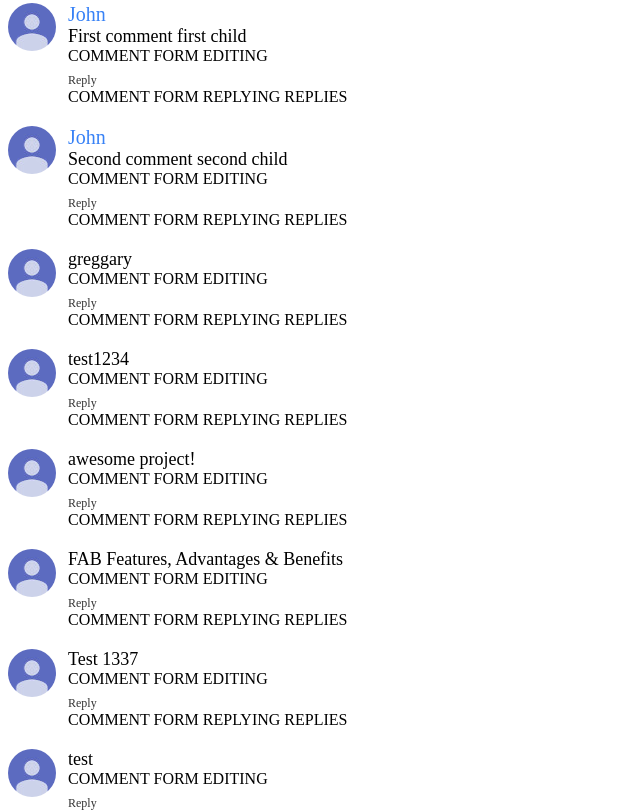
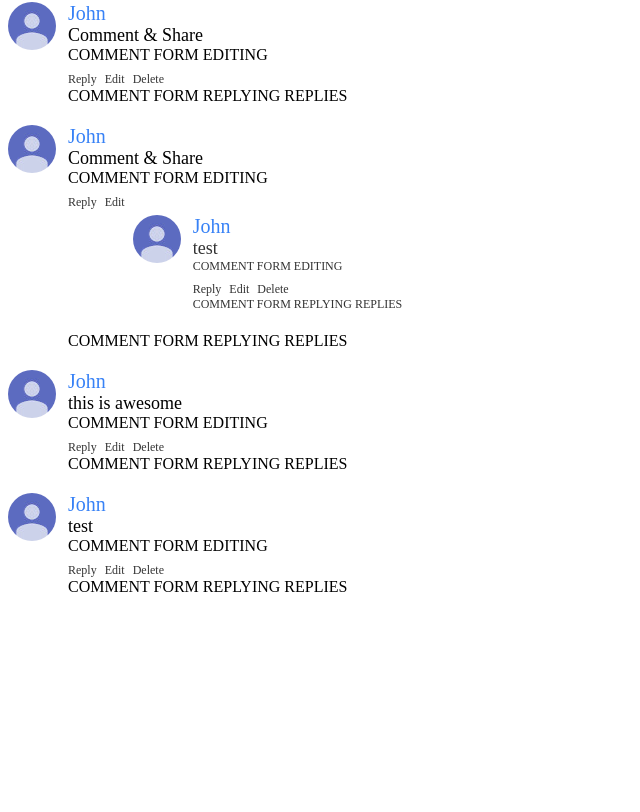
Before and after one commit to httpcyberdata/comments_angular, an Angular app: page / in a window 1280 px wide. Shown: the part 595-1407 px from the top of the page, without its empty margins (0-640 px from the left). After the commit the page ends 1211 px from the top, so only its background shows below. Built offline with nearby package versions, Linux system fonts and the light colour scheme; data requests are answered from the project's data file.

Commit message:
replies to comments and nested replies to comment to show the form works as it shows the form

```diff
--- a/db.json
+++ b/db.json
@@ -1,98 +1,44 @@
 {
   "comments": [
     {
-      "id": "1",
-      "body": "First comment",
-      "username": "Jack",
+      "body": "Subsribe and like!",
+      "parentId": null,
+      "createdAt": "2022-11-23T20:40:18.947Z",
       "userId": "1",
-      "parentId": null,
-      "createdAt": "2021-08-16T23:00:33.010+02:00"
+      "username": "John",
+      "id": 1
     },
     {
-      "id": "2",
-      "body": "Second comment",
+      "body": "Comment & Share",
+      "parentId": null,
+      "createdAt": "2022-11-23T20:40:28.238Z",
+      "userId": "1",
       "username": "John",
-      "userId": "2",
-      "parentId": null,
-      "createdAt": "2021-08-16T23:00:33.010+02:00"
+      "id": 2
     },
     {
-      "id": "3",
-      "body": "First comment first child",
+      "body": "Comment & Share",
+      "parentId": null,
+      "createdAt": "2022-11-23T20:40:32.775Z",
+      "userId": "1",
       "username": "John",
-      "userId": "2",
-      "parentId": "1",
-      "createdAt": "2021-08-16T23:00:33.010+02:00"
+      "id": 3
     },
     {
-      "id": "4",
-      "body": "Second comment second child",
+      "body": "this is awesome",
+      "parentId": 1,
+      "createdAt": "2022-11-23T20:52:59.647Z",
+      "userId": "1",
       "username": "John",
-      "userId": "2",
-      "parentId": "2",
-      "createdAt": "2021-08-16T23:00:33.010+02:00"
-    },
-    {
-      "body": "greggary",
-      "parentId": null,
-      "id": "VPnu254"
-    },
-    {
-      "body": "test1234",
-      "parentId": null,
-      "id": "z2jMZy_"
-    },
-    {
-      "body": "awesome project!",
-      "parentId": null,
-      "id": "el3rDTf"
-    },
-    {
-      "body": "FAB Features, Advantages & Benefits",
-      "parentId": null,
-      "id": "10TjJaw"
-    },
-    {
-      "body": "Test 1337",
-      "parentId": null,
-      "id": "SZ47S_y"
+      "id": 4
     },
     {
       "body": "test",
-      "parentId": null,
-      "id": "UMOevkJ"
-    },
-    {
-      "body": "test test",
-      "parentId": null,
-      "createdAt": "2022-11-23T12:28:50.375Z",
+      "parentId": 3,
+      "createdAt": "2022-11-23T20:59:25.163Z",
       "userId": "1",
       "username": "John",
-      "id": "gscc-Iu"
-    },
-    {
-      "body": "one more comment",
-      "parentId": null,
-      "createdAt": "2022-11-23T13:03:35.807Z",
-      "userId": "1",
-      "username": "John",
-      "id": "ymfy0wO"
-    },
-    {
-      "body": "testing again",
-      "parentId": null,
-      "createdAt": "2022-11-23T13:27:55.785Z",
-      "userId": "1",
-      "username": "John",
-      "id": "4WpAroI"
-    },
-    {
-      "body": "test",
-      "parentId": "1",
-      "createdAt": "2022-11-23T20:27:01.817Z",
-      "userId": "1",
-      "username": "John",
-      "id": "i6PiH91"
+      "id": 5
     }
   ]
 }
--- a/src/app/comments/components/comment/comment.component.html
+++ b/src/app/comments/components/comment/comment.component.html
@@ -35,6 +35,20 @@
 
 				>
 			</comment-form>
+			<div class="replies" *ngIf="replies.length > 0">
+				<comment
+					*ngFor="let reply of replies"
+					[comment]="reply"
+					(setActiveComment)="setActiveComment.emit($event)"
+					[activeComment]="activeComment"
+					(addComment)="addComment.emit($event)"
+					[parentId]="comment.id"
+					[replies]="[]"
+					[currentUserId]="currentUserId"
+					>
+
+				</comment>
+			</div>
 
 		</div>
 			COMMENT FORM REPLYING REPLIES
--- a/src/app/comments/components/comment/comment.component.ts
+++ b/src/app/comments/components/comment/comment.component.ts
@@ -13,6 +13,7 @@ export class CommentComponent implements OnInit {
 	@Input() currentUserId!: string;
 	@Input() replies!: CommentInterface[];
 	@Input() activeComment!: ActiveCommentInterface | null;
+	@Input() comment!: CommentInterface;
 	@Input() parentId: string | null = null;
 
 	@Output() setActiveComment = new EventEmitter<ActiveCommentInterface | null>();
@@ -27,7 +28,6 @@ export class CommentComponent implements OnInit {
 	activeCommentType = ActiveCommentTypeEnum;
 	replyId: string | null = null;
 
-	@Input() comment!: CommentInterface;
 
 	ngOnInit(): void {
 		const fiveMinutes = 300000;
--- a/src/app/comments/components/commentForm/commentForm.component.html
+++ b/src/app/comments/components/commentForm/commentForm.component.html
@@ -1,6 +1,5 @@
 <form [formGroup]="form" (ngSubmit)="onSubmit()">
-	<textarea class="comment-form-textarea" formControlName="title">
-
+	<textarea class="comment-form-textarea" placeholder="Write here."formControlName="title">
 	</textarea>
 	<button class="comment-form-button" type="submit" [disabled]="form.invalid">
 		{{submitLabel}}
--- a/src/app/comments/components/comments/comments.component.ts
+++ b/src/app/comments/components/comments/comments.component.ts
@@ -23,6 +23,7 @@ export class CommentsComponent {
 			console.log('addComment', text, parentId)
 			this.commentsService.createComment(text, parentId).subscribe(createdComment => {
 				this.comments = [...this.comments, createdComment];
+				this.activeComment = null;
 			})
 		}
 		getReplies(commentId: string): CommentInterface[] {
--- a/src/styles.css
+++ b/src/styles.css
@@ -28,6 +28,7 @@
 	font-size: 16px;
 	padding: 8px 16px;
 	background: rgb(59, 130, 246);
+  display: flex;
 	border-radius: 8px;
 	color: white;
 }
```
Also changed, not shown: src/app/comments/components/comments/comments.component.html (+16 -7 lines), images/comments_angulargif_.gif (added), 1 other file (tests, documents, lock files or other folders).
